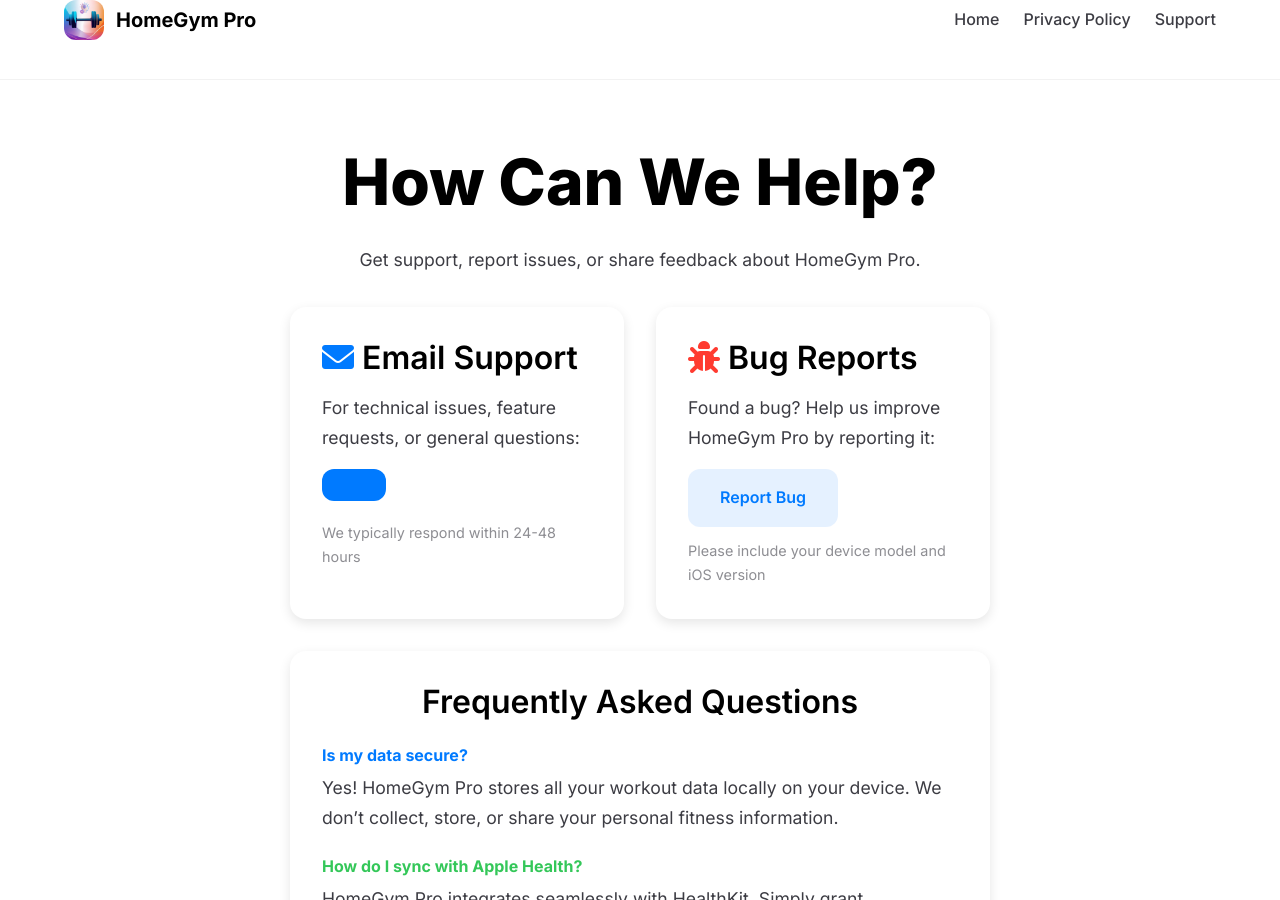
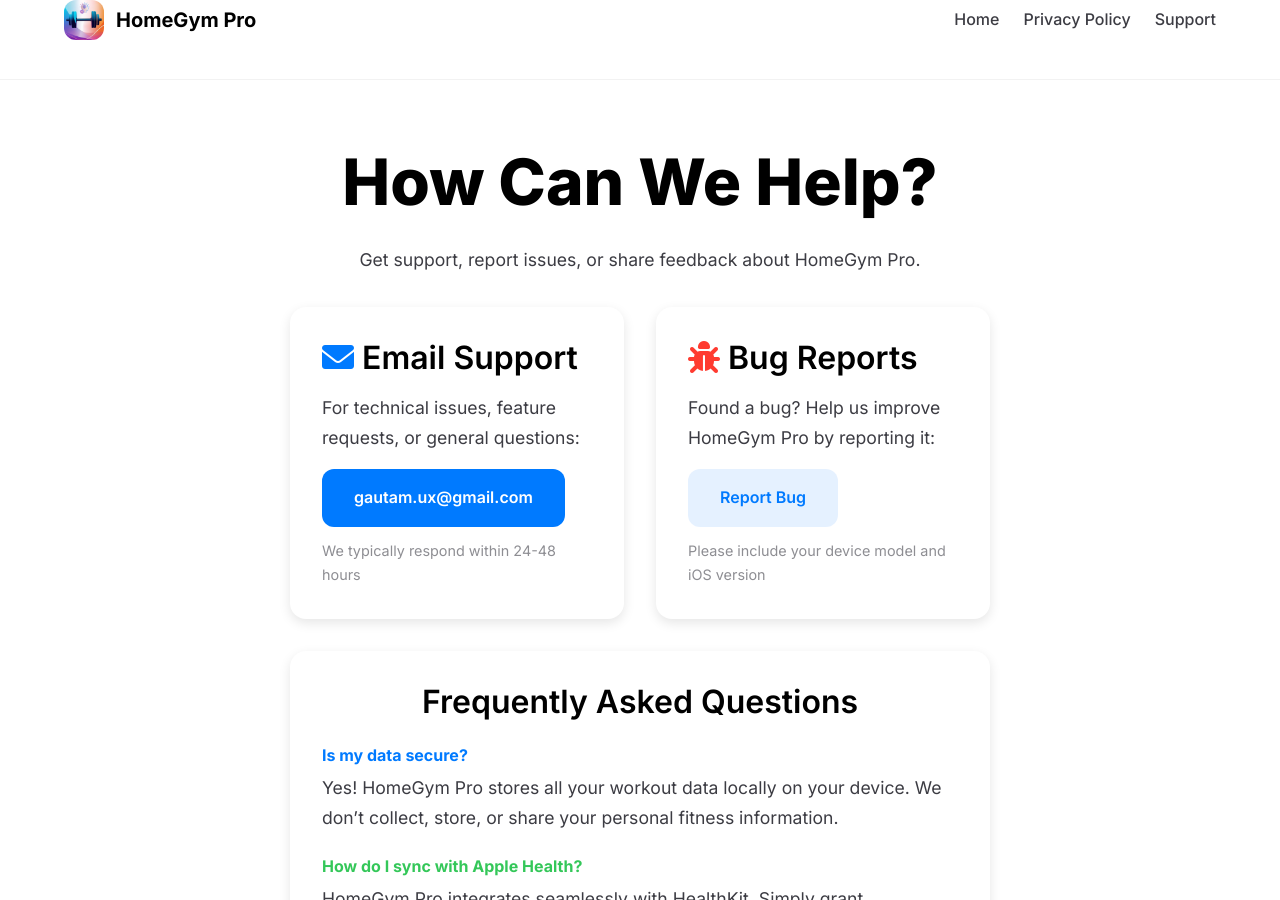
Before and after one commit to gautam-u/fitjournal-website, a Jekyll site: the page built from support.md, in a window 1280 px wide and 900 px high. Built offline with Jekyll 4.4.1, drawn with Linux system fonts in a browser that asks for light colours.

Commit message:
fix: populate contact email used by privacy policy and support pages
email_address was blank, so both pages rendered an empty mailto:. Gain
uses HealthKit, where a dead contact link draws the most review scrutiny.

```diff
--- a/_config.yml
+++ b/_config.yml
@@ -16,7 +16,7 @@
 your_name: HomeGym Pro Team
 your_link: https://github.com/gautam-u
 your_city:
-email_address:
+email_address: gautam.ux@gmail.com
 facebook_username:
 instagram_username:
 twitter_username:
```
